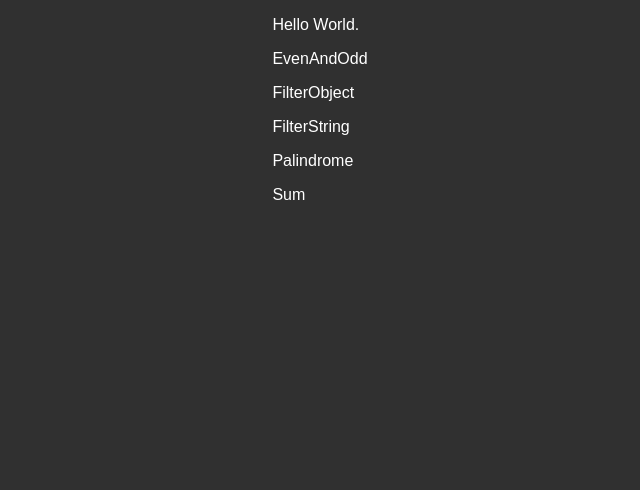
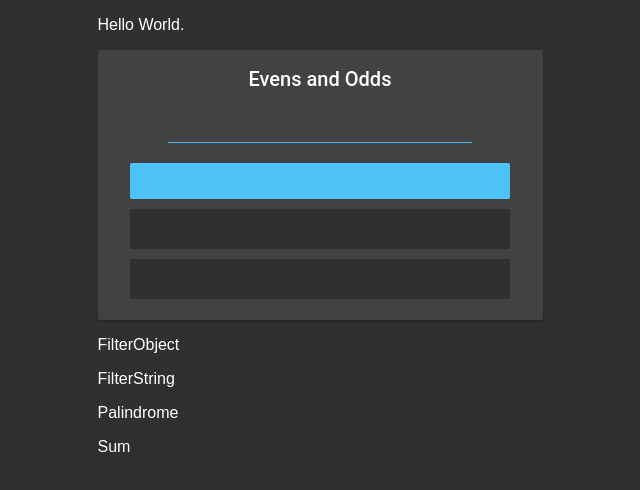
Before and after one commit to WillardWard/React-Toy-Problems, a React (Create React App) app: page / in a window 1280 px wide. Shown: the top 490 px of the page, without its empty margins (320-960 px from the left). Built offline with nearby package versions, Linux system fonts and the light colour scheme.

Commit message:
Working on Evens and Odds

```diff
--- a/src/components/Topics/EvenAndOdd.js
+++ b/src/components/Topics/EvenAndOdd.js
@@ -1,8 +1,28 @@
 import React, { Component } from "react";
 
 class EvenAndOdd extends Component {
+  constructor(props) {
+    super(props);
+    this.state = {
+      evenArray: [],
+      oddArray: [],
+      userInput: [],
+    };
+  }
+
   render() {
-    return <p>EvenAndOdd</p>;
+    return (
+      <div className="puzzleBox evenAndOddPB">
+        <h4>Evens and Odds</h4>
+        <input
+          className="inputLine"
+          onChange={(event) => this.setState({ userInput: event.target.value })}
+        ></input>
+        <button className="confirmationButton"></button>
+        <span className="resultsBox"></span>
+        <span className="resultsBox"></span>
+      </div>
+    );
   }
 }
 
```
